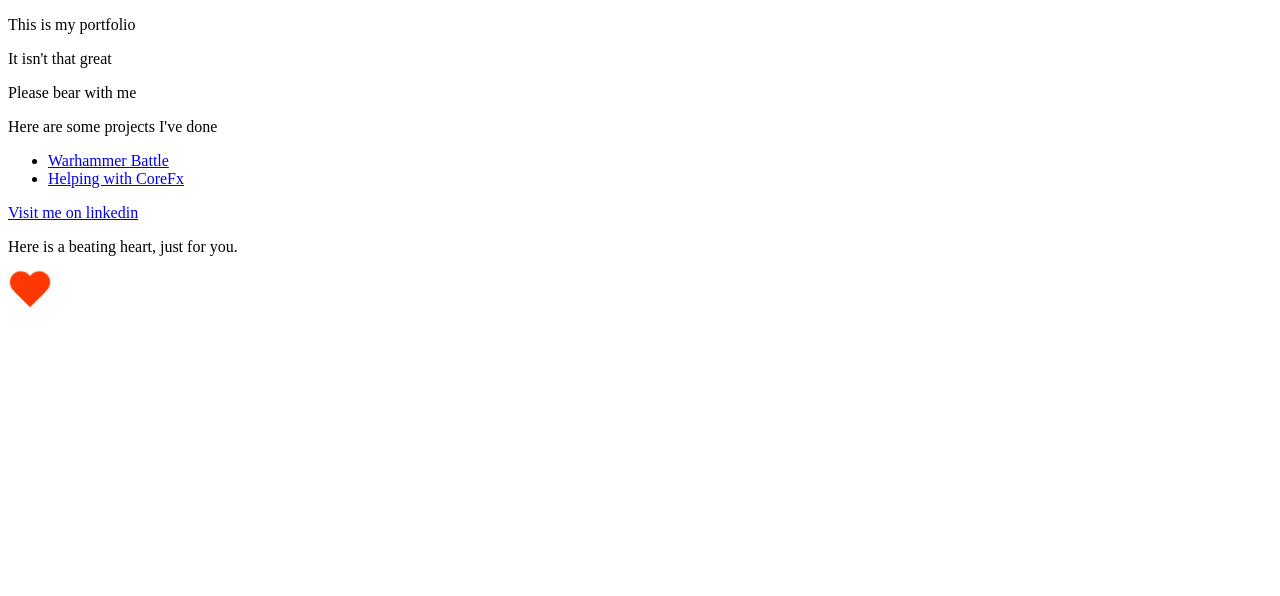
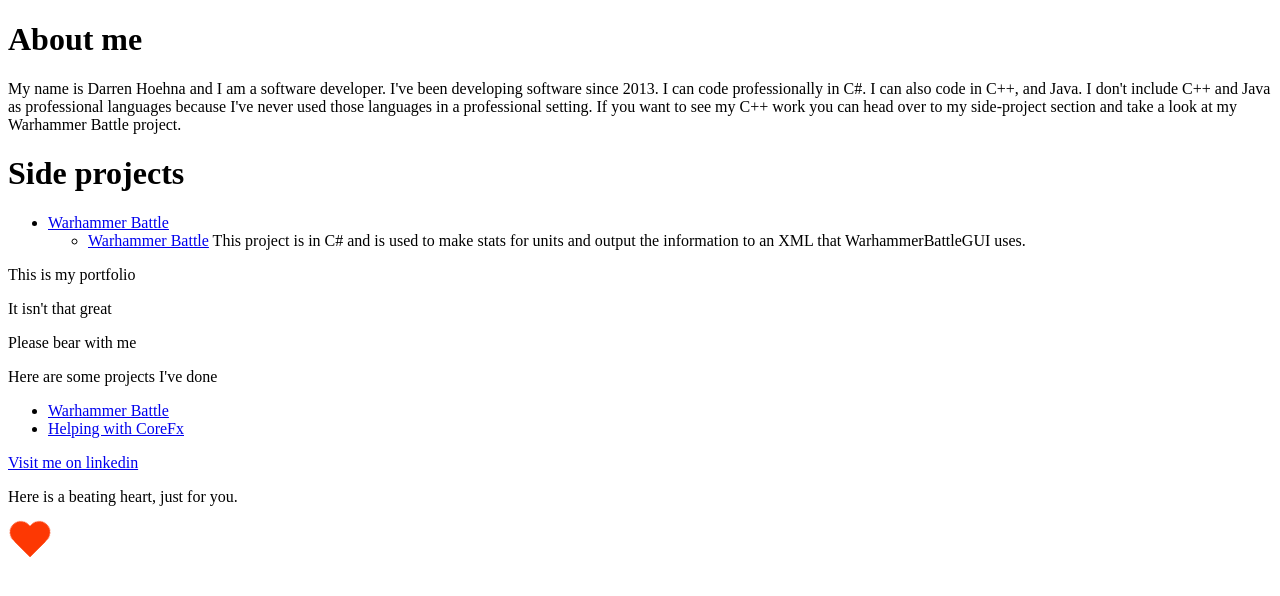
Before and after one commit to dhoehna/Portfolio, a plain HTML site: page Portfolio/Portfolio/Index.html in a window 1280 px wide. Drawn offline with Linux system fonts and the light colour scheme.

Commit message:
Adding more stuff

```diff
--- a/Portfolio/Portfolio/Index.html
+++ b/Portfolio/Portfolio/Index.html
@@ -91,6 +91,35 @@
     </style>
 </head>
 <body>
+    <h1>
+        About me
+    </h1>
+    <p>
+        My name is Darren Hoehna and I am a software developer.  I've been developing software since 2013.
+        I can code professionally in C#.  I can also code in C++, and Java.  I don't include C++ and Java
+        as professional languages because I've never used those languages in a professional setting.
+        If you want to see my C++ work you can head over to my side-project section and take a look
+        at my Warhammer Battle project.
+    </p>
+    <h1>
+        Side projects
+    </h1>
+    <p>
+        <ul>
+            <li>
+                <a href="https://www.github.com/dhoehna/WarhammetBattle">Warhammer Battle</a>
+                <ul>
+                    <li>
+                        <a href="https://github.com/dhoehna/WarhammerBattle/tree/master/WarhammerBattle/WarhammerBattleGenerator">Warhammer Battle</a>
+                        This project is in C# and is used to make stats for units and output the information to an XML that
+                        WarhammerBattleGUI uses.
+                    </li>
+
+                </ul>
+
+            </li>
+        </ul>
+    </p>
     <p>This is my portfolio</p>
     <p>It isn't that great</p>
     <p>Please bear with me</p>
```
